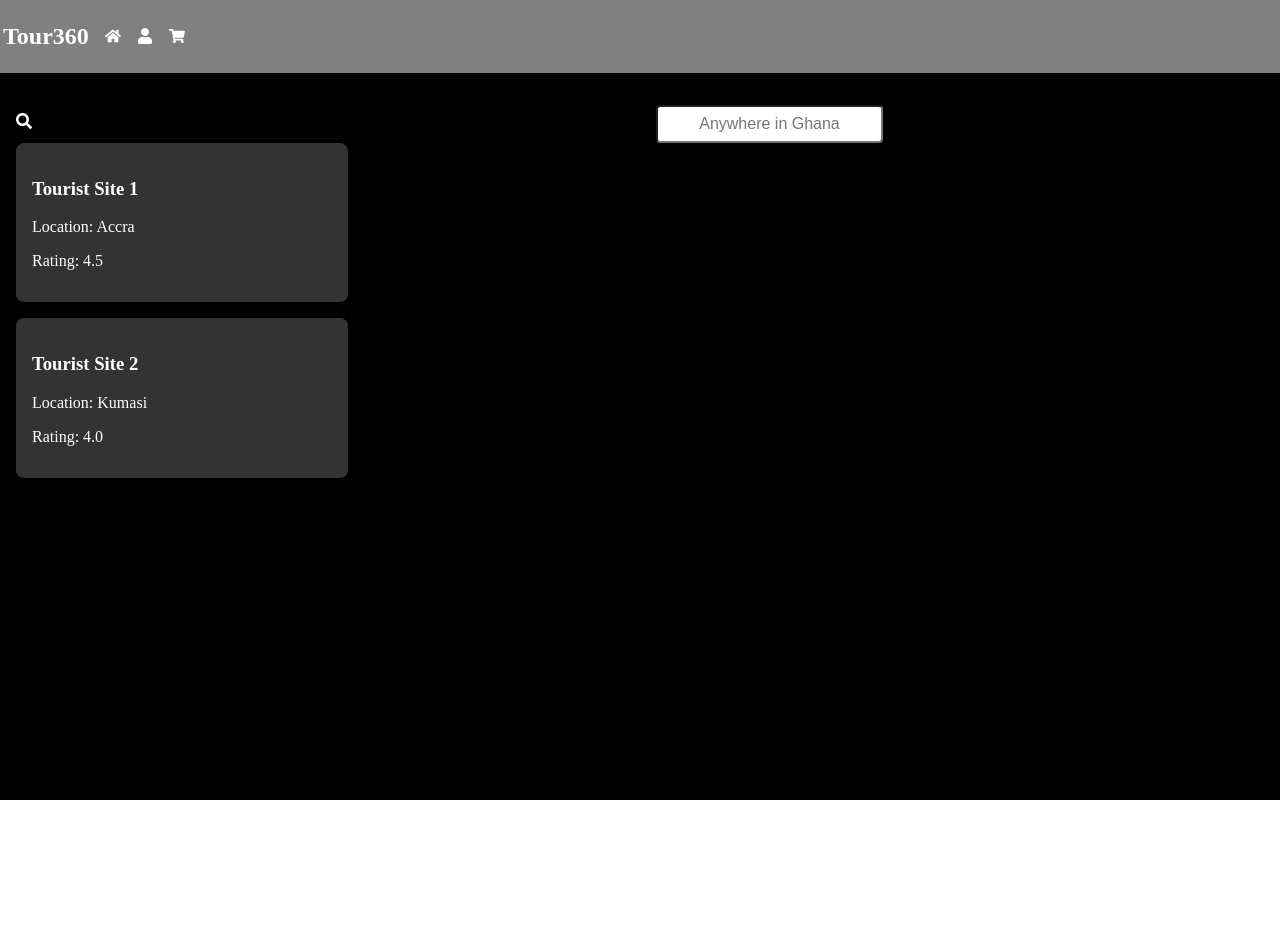
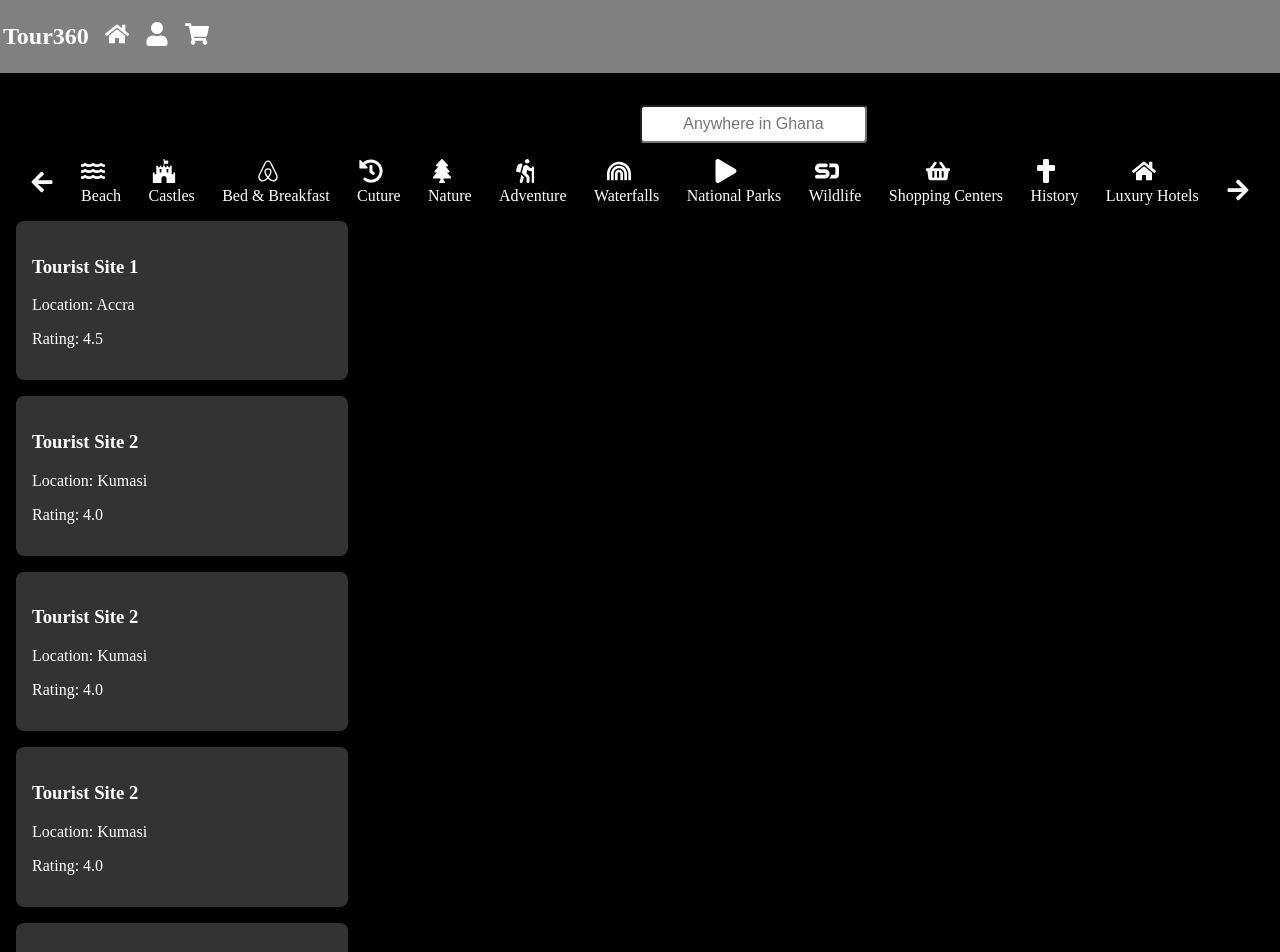
Before and after one commit to MKSIAW/tour360, a React (Create React App) app: page /dashboard in a window 1280 px wide. Shown: the top 952 px of the page. Before the commit the page ends 800 px from the top, so only its background shows below. Built offline with nearby package versions, Linux system fonts and the light colour scheme.

Commit message:
newest commit

```diff
--- a/src/Dashboard.css
+++ b/src/Dashboard.css
@@ -30,6 +30,7 @@ body {
     margin-right: 16px;
     cursor: pointer;
 
+
   }
 
   .search-bar {
@@ -45,19 +46,57 @@ body {
 
 
 
-
   }
 
   .main-area {
     padding: 16px;
+
   }
 
+  .tourist-site-container {
+    display: flex;
+    flex-direction: column;
+    margin-top: 16px;
+  }
   .tourist-site-card {
     background: #333;
     padding: 16px;
     border-radius: 8px;
     width: 300px;
     margin-bottom: 16px;
+
+
   }
 
-  /* Add more styles as needed */
+
+
+.navigation-icons {
+    display: flex;
+    justify-content: space-around;
+    align-items: center;
+    margin-top: 16px;
+  }
+
+  .icon-label {
+    display: flex;
+    flex-direction: column;
+    align-items: center;
+  }
+
+  .icon {
+    font-size: 24px;
+    margin-bottom: 4px;
+  }
+
+  .navigation-arrows {
+    display: flex;
+    justify-content: space-between;
+    align-items: center;
+    margin-top: 16px;
+  }
+
+  .arrow {
+    font-size: 24px;
+  }
+
+  /* ... (other styles) */
--- a/src/Dashboard.js
+++ b/src/Dashboard.js
@@ -1,6 +1,6 @@
 
 import React from 'react';
-import { FaHome, FaUser, FaShoppingCart, FaSearch } from 'react-icons/fa';
+import { FaHome, FaUser, FaShoppingCart, FaWater, FaFortAwesome, FaAirbnb, FaArrowLeft, FaArrowRight, FaHistory, FaTree, FaHiking, FaRainbow, FaSpeakerDeck, FaPlay, FaShoppingBasket, FaCross} from 'react-icons/fa';
 import './Dashboard.css'; // Import the CSS file
 
 const Dashboard = () => {
@@ -21,18 +21,88 @@ const Dashboard = () => {
       <div className="main-area">
       <div>
           {/* Search Bar */}
-          <FaSearch className="search-icon" />
+
           <input
           type="text"
           placeholder="Anywhere in Ghana"
            className="search-bar" />
         </div>
 
+ {/* Navigation Icons */}
+
+ <div className="navigation-icons">
+ <FaArrowLeft className="arrow" />
+        <div className="icon-label">
+          <FaWater className="icon" />
+          <span>Beach</span>
+        </div>
+        <div className="icon-label">
+          <FaFortAwesome className="icon" />
+          <span>Castles</span>
+        </div>
+        <div className="icon-label">
+          <FaAirbnb className="icon" />
+          <span>Bed & Breakfast</span>
+        </div>
+        <div className="icon-label">
+          <FaHistory className="icon" />
+          <span>Cuture</span>
+        </div>
+        <div className="icon-label">
+          <FaTree className="icon" />
+          <span>Nature</span>
+        </div>
+        <div className="icon-label">
+          <FaHiking className="icon" />
+          <span>Adventure</span>
+        </div>
+        <div className="icon-label">
+          <FaRainbow className="icon" />
+          <span>Waterfalls</span>
+        </div>
+        <div className="icon-label">
+          <FaPlay className="icon" />
+          <span>National Parks</span>
+        </div>
+        <div className="icon-label">
+          <FaSpeakerDeck className="icon" />
+          <span>Wildlife</span>
+        </div>
+        <div className="icon-label">
+          <FaShoppingBasket className="icon" />
+          <span>Shopping Centers</span>
+        </div>
+        <div className="icon-label">
+          <FaCross className="icon" />
+          <span>History</span>
+        </div>
+        <div className="icon-label">
+          <FaHome className="icon" />
+          <span>Luxury Hotels</span>
+        </div>
+
+        {/* Navigation Arrows */}
+       <div className="navigation-arrows">
+
+        <FaArrowRight className="arrow" />
+      </div>
+      </div>
+
+
+
+      <div className="tourist-site-container">
         {/* Example: Tourist Site Cards */}
         <div className="tourist-site-card">
           <h3>Tourist Site 1</h3>
           <p>Location: Accra</p>
           <p>Rating: 4.5</p>
+        </div>
+
+
+        <div className="tourist-site-card">
+          <h3>Tourist Site 2</h3>
+          <p>Location: Kumasi</p>
+          <p>Rating: 4.0</p>
         </div>
 
         <div className="tourist-site-card">
@@ -41,8 +111,33 @@ const Dashboard = () => {
           <p>Rating: 4.0</p>
         </div>
 
-        {/* Add more tourist site cards as needed */}
+        <div className="tourist-site-card">
+          <h3>Tourist Site 2</h3>
+          <p>Location: Kumasi</p>
+          <p>Rating: 4.0</p>
+        </div>
+
+        <div className="tourist-site-card">
+          <h3>Tourist Site 2</h3>
+          <p>Location: Kumasi</p>
+          <p>Rating: 4.0</p>
+        </div>
+
+        <div className="tourist-site-card">
+          <h3>Tourist Site 2</h3>
+          <p>Location: Kumasi</p>
+          <p>Rating: 4.0</p>
+        </div>
+
+        <div className="tourist-site-card">
+          <h3>Tourist Site 2</h3>
+          <p>Location: Kumasi</p>
+          <p>Rating: 4.0</p>
+        </div>
+
+
       </div>
+    </div>
     </div>
   );
 };
```
